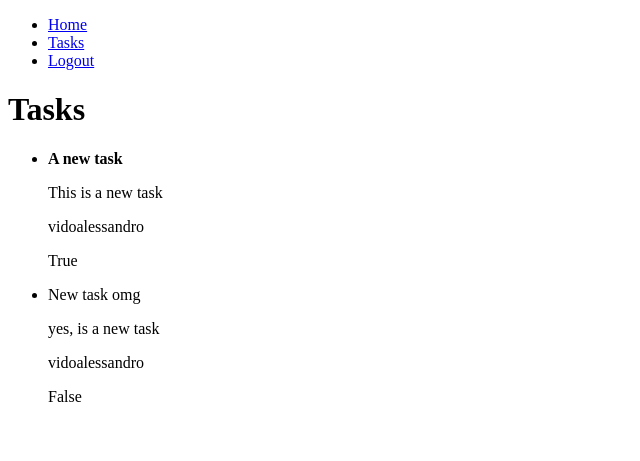
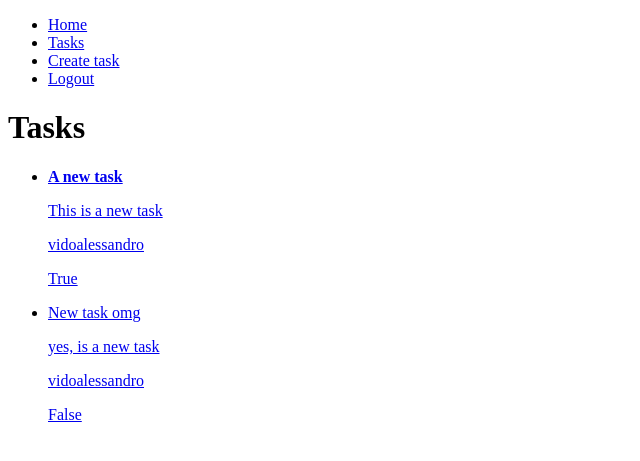
Before and after one commit to Vidoalessandro/django-crud-auth-tasks, a Django app: page /tasks/ in a window 1280 px wide. Shown: the top 461 px of the page, without its empty margins (0-640 px from the left). Run offline with Django 4.2, Linux system fonts and the light colour scheme; a user stored in the database is signed in; data comes from the database, SQL or seed files in the repository; both versions use the stored data as it was after the commit.

Commit message:
Get task

```diff
--- a/djangocrud/urls.py
+++ b/djangocrud/urls.py
@@ -25,5 +25,6 @@ urlpatterns = [
     path('tasks/', views.tasks, name='tasks'),
     path('logout/', views.signout, name='logout'),
     path('signin/', views.signin, name='signin'),
-    path('create/task/', views.create_task, name='create_task'),
+    path('tasks/create/', views.create_task, name='create_task'),
+    path('tasks/<int:task_id>/', views.task_detail, name='task_detail'),
 ]
--- a/tasks/templates/base.html
+++ b/tasks/templates/base.html
@@ -12,11 +12,16 @@
             <li>
                 <a href="/">Home</a>
             </li>
-            <li>
-                <a href="/tasks">Tasks</a>
-            </li>
 
             {% if user.is_authenticated %}
+
+                <li>
+                    <a href="/tasks">Tasks</a>
+                </li>
+
+                <li>
+                    <a href="/tasks/create">Create task</a>
+                </li>
 
                 <li>
                     <a href="/logout">Logout</a>
--- a/tasks/templates/create_task.html
+++ b/tasks/templates/create_task.html
@@ -6,7 +6,7 @@
 
     {{error}}
 
-    <form action="/create/task/" method="POST">
+    <form action="/tasks/create/" method="POST">
 
         {% csrf_token %}
         {{form.as_p}}
--- a/tasks/templates/tasks.html
+++ b/tasks/templates/tasks.html
@@ -8,6 +8,7 @@
         {% for task in tasks %}
 
             <li>
+                <a href="{% url 'task_detail' task.id %}">
                     {% if task.important %}
                         <strong>{{task.title}}</strong>
                     {% else %}
@@ -16,6 +17,7 @@
                     <p>{{task.description}}</p>
                     <p>{{task.user.username}}</p>
                     <p>{{task.important}}</p>
+                </a>
             </li>
 
         {% endfor %}
--- a/tasks/views.py
+++ b/tasks/views.py
@@ -1,5 +1,4 @@
-from django.shortcuts import render
-from django.shortcuts import render, redirect
+from django.shortcuts import render, redirect, get_object_or_404
 from django.contrib.auth.forms import UserCreationForm, AuthenticationForm
 from django.views.decorators.csrf import csrf_protect
 from django.contrib.auth import login, logout, authenticate
@@ -82,3 +81,9 @@ def create_task(request):
                 'form': TaskForm,
                 'error': 'Please provide valid data',
             })
+
+def task_detail(request, task_id):
+    task = get_object_or_404(Tasks, pk=task_id)
+    return render(request, 'task_detail.html', {
+        'task': task,
+    })
```
Also changed, not shown: tasks/templates/task_detail.html (added, +8 -0 lines), db.sqlite3. Lines whose indentation alone changed are shown as unchanged.
